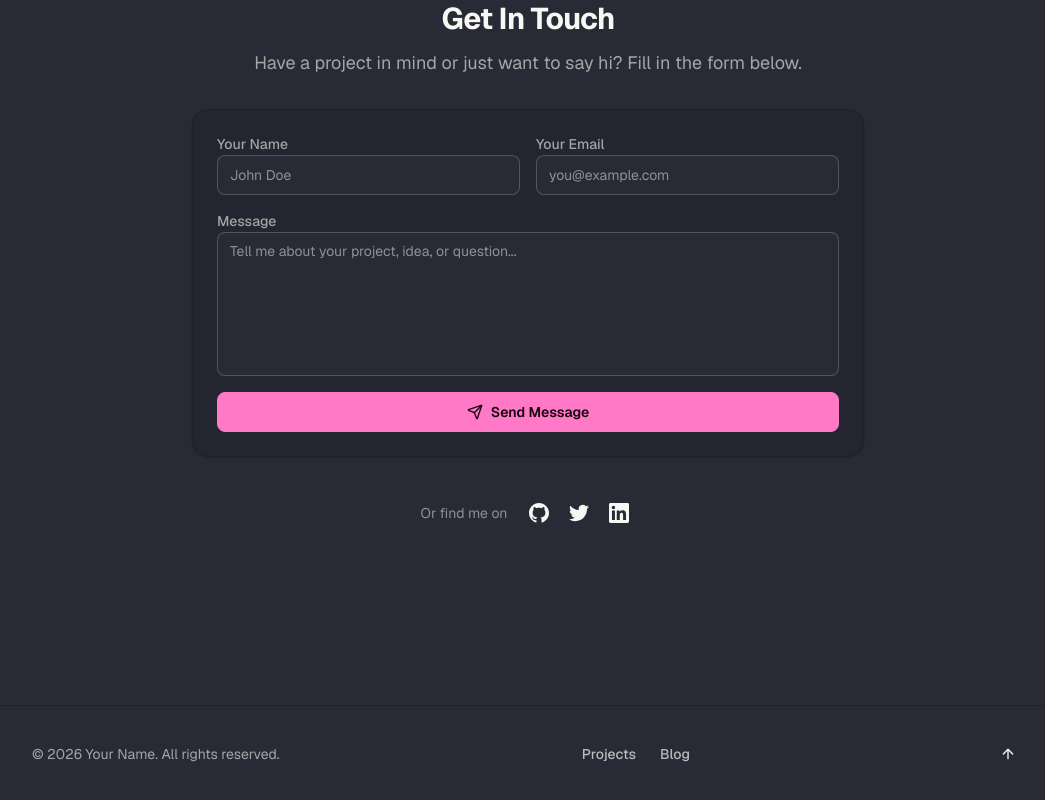
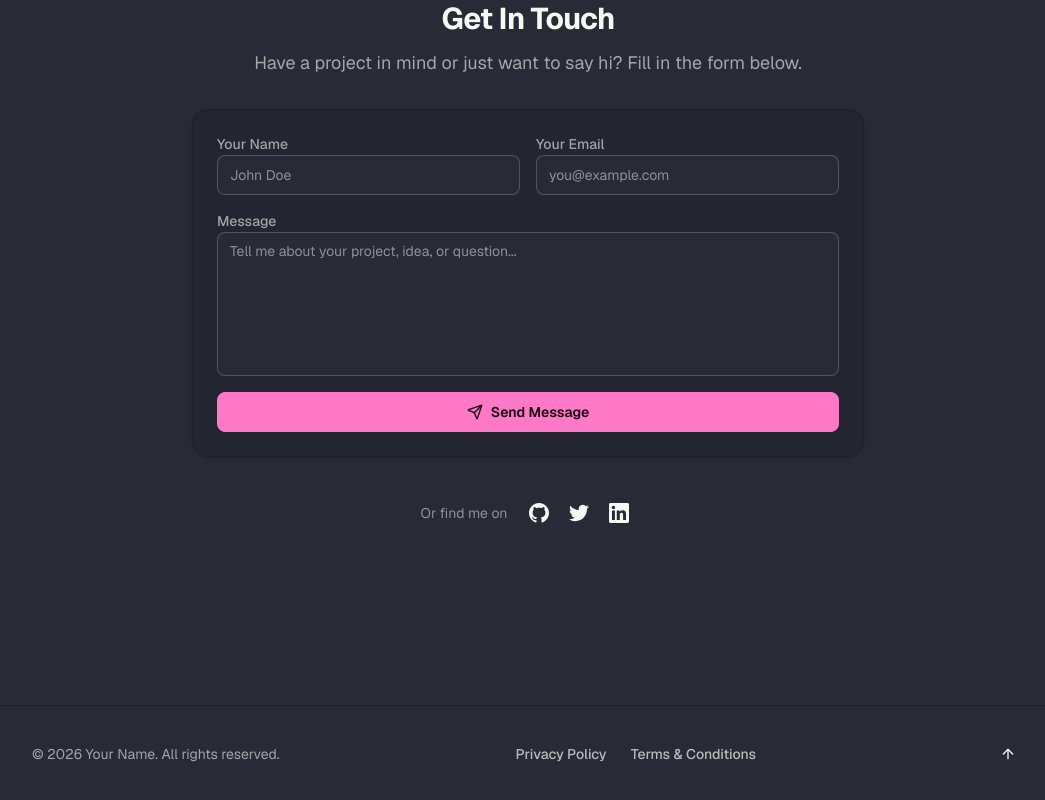
Before and after one commit to tanzim-ikram/nextbase-portfolio, a Next.js app: page / in a window 1280 px wide. Shown: the part 4456-5256 px from the top of the page, without its empty margins (112-1157 px from the left). Built offline with nearby package versions, Linux system fonts and the light colour scheme; no server answers; the database is empty.

Commit message:
feat: add footer component and privacy/terms policy pages

```diff
--- /dev/null
+++ b/src/app/privacy/page.tsx
@@ -0,0 +1,23 @@
+export default function PrivacyPage() {
+  return (
+    <div className="container mx-auto px-4 max-w-3xl py-12 md:py-24 space-y-8">
+      <h1 className="text-4xl font-bold tracking-tight">Privacy Policy</h1>
+      <div className="prose prose-base-content max-w-none">
+        <p>Last updated: {new Date().toLocaleDateString()}</p>
+        <p>This Privacy Policy describes how we collect, use, and handle your information when you use our website.</p>
+
+        <h2>1. Information We Collect</h2>
+        <p>We may collect personal information such as your name, email address, and message content when you voluntarily submit forms on our website.</p>
+
+        <h2>2. How We Use Your Information</h2>
+        <p>The information we collect is primarily used to respond to your inquiries, improve our services, and communicate with you.</p>
+
+        <h2>3. Data Security</h2>
+        <p>We implement a variety of security measures to maintain the safety of your personal information. However, no method of transmission over the Internet is 100% secure.</p>
+
+        <h2>4. Contact Us</h2>
+        <p>If you have any questions regarding this privacy policy, please contact us using the form on the homepage.</p>
+      </div>
+    </div>
+  );
+}
--- /dev/null
+++ b/src/app/terms/page.tsx
@@ -0,0 +1,23 @@
+export default function TermsPage() {
+  return (
+    <div className="container mx-auto px-4 max-w-3xl py-12 md:py-24 space-y-8">
+      <h1 className="text-4xl font-bold tracking-tight">Terms and Conditions</h1>
+      <div className="prose prose-base-content max-w-none">
+        <p>Last updated: {new Date().toLocaleDateString()}</p>
+        <p>Please read these terms and conditions carefully before using this website.</p>
+
+        <h2>1. Acceptance of Terms</h2>
+        <p>By accessing and using this website, you accept and agree to be bound by the terms and provision of this agreement.</p>
+
+        <h2>2. Intellectual Property</h2>
+        <p>The content, organization, graphics, design, compilation, and other matters related to the Site are protected under applicable copyrights, trademarks, and other proprietary laws. Some open source projects may have their own respective licenses.</p>
+
+        <h2>3. Disclaimer</h2>
+        <p>The materials on this website are provided on an 'as is' basis. We make no warranties, expressed or implied, and hereby disclaim and negate all other warranties including, without limitation, implied warranties or conditions of merchantability, fitness for a particular purpose, or non-infringement of intellectual property or other violation of rights.</p>
+
+        <h2>4. Modifications</h2>
+        <p>We may revise these terms of service for its website at any time without notice. By using this website you are agreeing to be bound by the then current version of these terms of service.</p>
+      </div>
+    </div>
+  );
+}
--- a/src/components/footer.tsx
+++ b/src/components/footer.tsx
@@ -22,11 +22,11 @@ export function Footer() {
           © {new Date().getFullYear()} {siteConfig.name}. All rights reserved.
         </div>
         <div className="flex items-center space-x-6 text-sm font-medium">
-          <Link href="/projects" className="transition-colors hover:text-primary text-base-content/70">
-            Projects
+          <Link href="/privacy" className="transition-colors hover:text-primary text-base-content/70 hover:underline">
+            Privacy Policy
           </Link>
-          <Link href="/blog" className="transition-colors hover:text-primary text-base-content/70">
-            Blog
+          <Link href="/terms" className="transition-colors hover:text-primary text-base-content/70 hover:underline">
+            Terms & Conditions
           </Link>
         </div>
         <button
```
